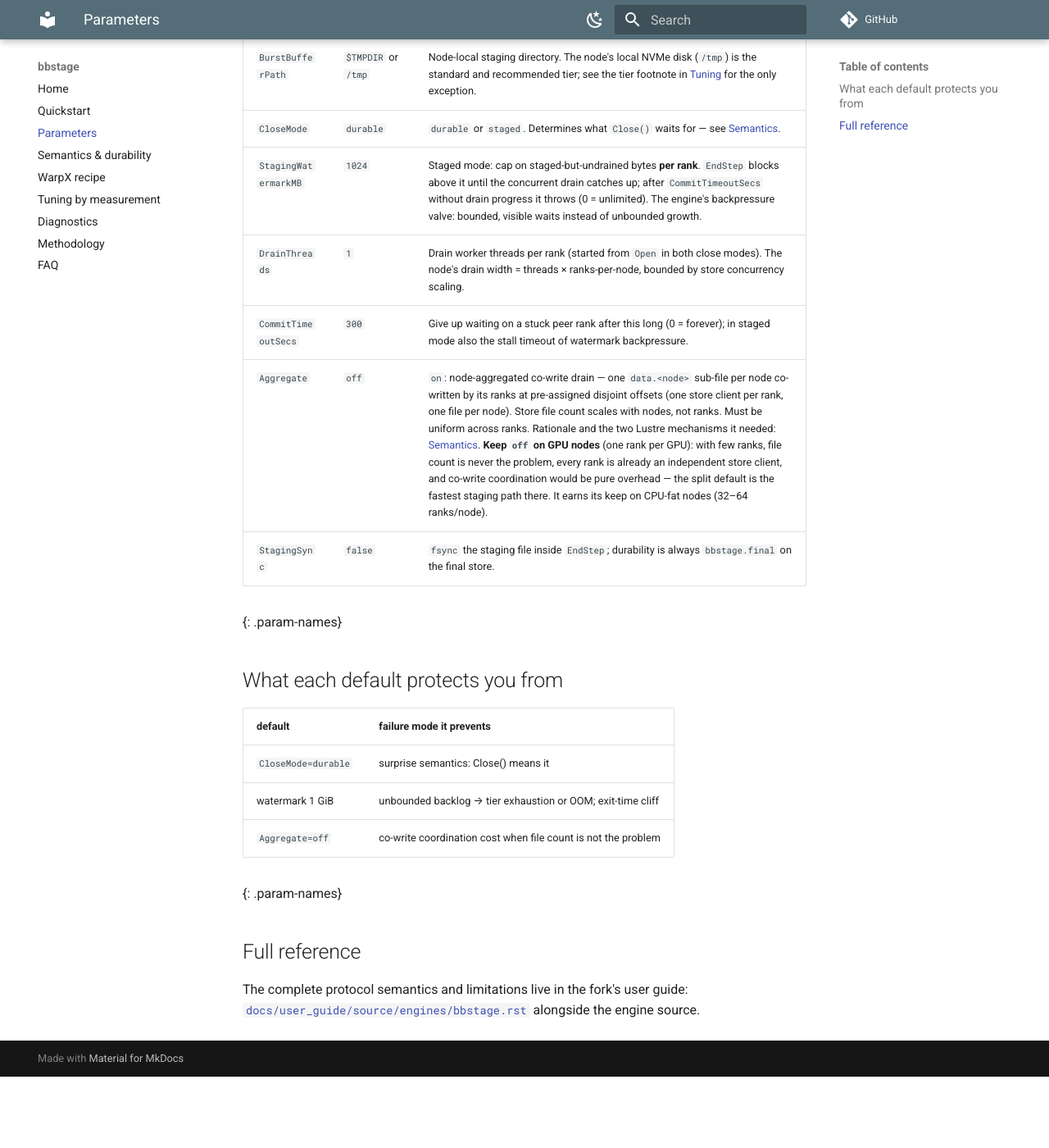
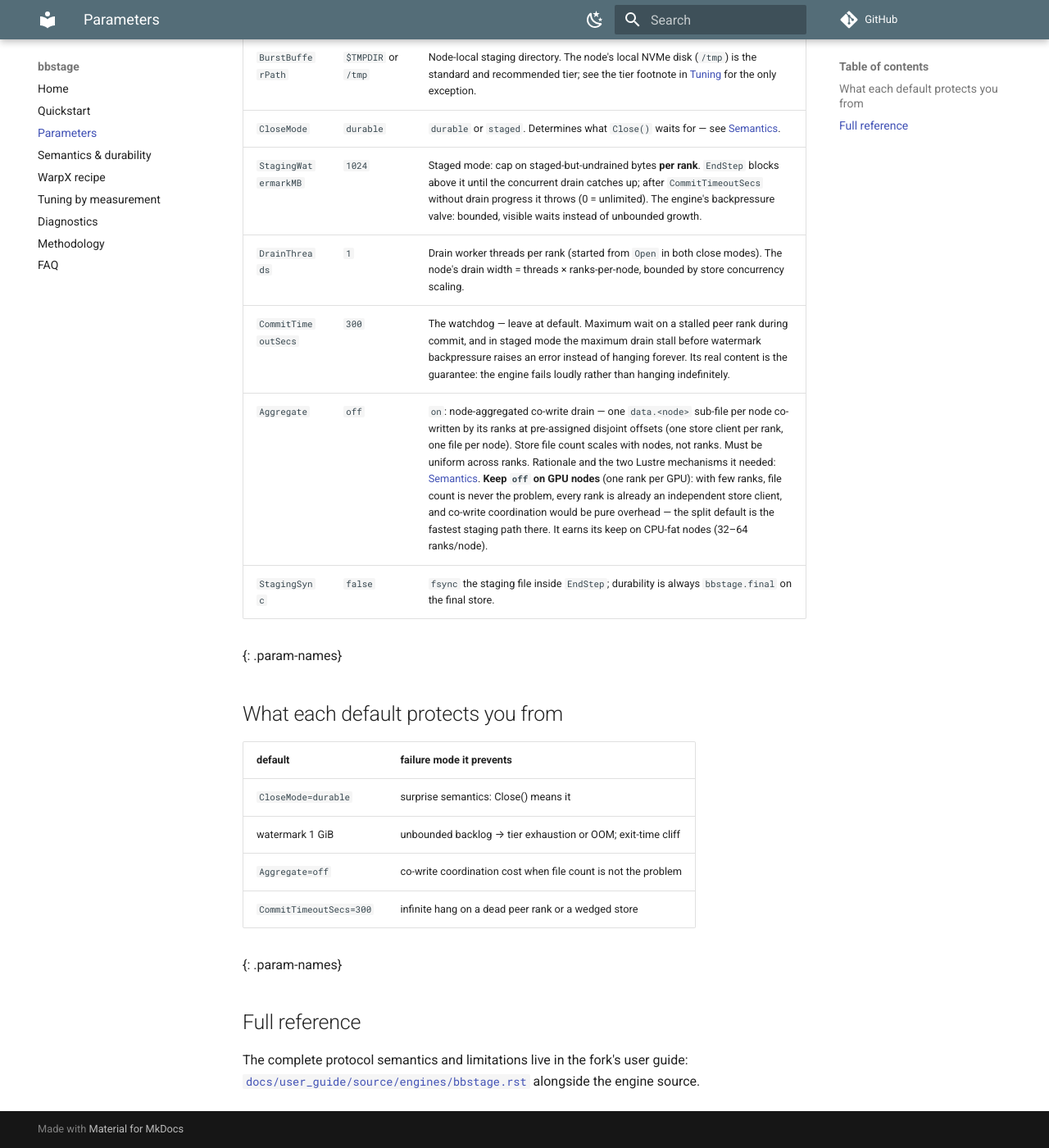
Before and after one commit to denisbertini/bbstage-docs, an MkDocs documentation site: the page built from docs/parameters.md, in a window 1280 px wide and 1400 px high, scrolled down 245 px. Shown: the whole window at 82% size. Built offline with MkDocs 1.6.1 and Material for MkDocs 9.7.7, drawn with Linux system fonts in a browser that asks for light colours; comment, search, counter and statistics services are not loaded; before the commit the page ends 1558 px from its top, so only the background shows below that.

Commit message:
docs(parameters): CommitTimeoutSecs restated as the watchdog it is
- row explains the guarantee (stalled peer / wedged store -> loud error
  at 300 s, never an infinite hang) instead of the mechanics-only wording
- added to 'what each default protects you from'
- note for the curious: 'commit' refers to the metadata-commit
  rendezvous; the timer counts stall (zero progress), not total time

```diff
--- a/docs/parameters.md
+++ b/docs/parameters.md
@@ -10,7 +10,7 @@ Set via `io.SetParameters({...})`; the `BBSTAGE_*` environment fallbacks
 | `CloseMode` | `durable` | `durable` or `staged`. Determines what `Close()` waits for — see [Semantics](semantics.md). |
 | `StagingWatermarkMB` | `1024` | Staged mode: cap on staged-but-undrained bytes **per rank**. `EndStep` blocks above it until the concurrent drain catches up; after `CommitTimeoutSecs` without drain progress it throws (0 = unlimited). The engine's backpressure valve: bounded, visible waits instead of unbounded growth. |
 | `DrainThreads` | `1` | Drain worker threads per rank (started from `Open` in both close modes). The node's drain width = threads × ranks-per-node, bounded by store concurrency scaling. |
-| `CommitTimeoutSecs` | `300` | Give up waiting on a stuck peer rank after this long (0 = forever); in staged mode also the stall timeout of watermark backpressure. |
+| `CommitTimeoutSecs` | `300` | The watchdog — leave at default. Maximum wait on a stalled peer rank during commit, and in staged mode the maximum drain stall before watermark backpressure raises an error instead of hanging forever. Its real content is the guarantee: the engine fails loudly rather than hanging indefinitely. |
 | `Aggregate` | `off` | `on`: node-aggregated co-write drain — one `data.<node>` sub-file per node co-written by its ranks at pre-assigned disjoint offsets (one store client per rank, one file per node). Store file count scales with nodes, not ranks. Must be uniform across ranks. Rationale and the two Lustre mechanisms it needed: [Semantics](semantics.md#aggregate). **Keep `off` on GPU nodes** (one rank per GPU): with few ranks, file count is never the problem, every rank is already an independent store client, and co-write coordination would be pure overhead — the split default is the fastest staging path there. It earns its keep on CPU-fat nodes (32–64 ranks/node). |
 | `StagingSync` | `false` | `fsync` the staging file inside `EndStep`; durability is always `bbstage.final` on the final store. |
 
@@ -23,6 +23,7 @@ Set via `io.SetParameters({...})`; the `BBSTAGE_*` environment fallbacks
 | `CloseMode=durable` | surprise semantics: Close() means it |
 | watermark 1 GiB | unbounded backlog → tier exhaustion or OOM; exit-time cliff |
 | `Aggregate=off` | co-write coordination cost when file count is not the problem |
+| `CommitTimeoutSecs=300` | infinite hang on a dead peer rank or a wedged store |
 
 {: .param-names}
 
```
